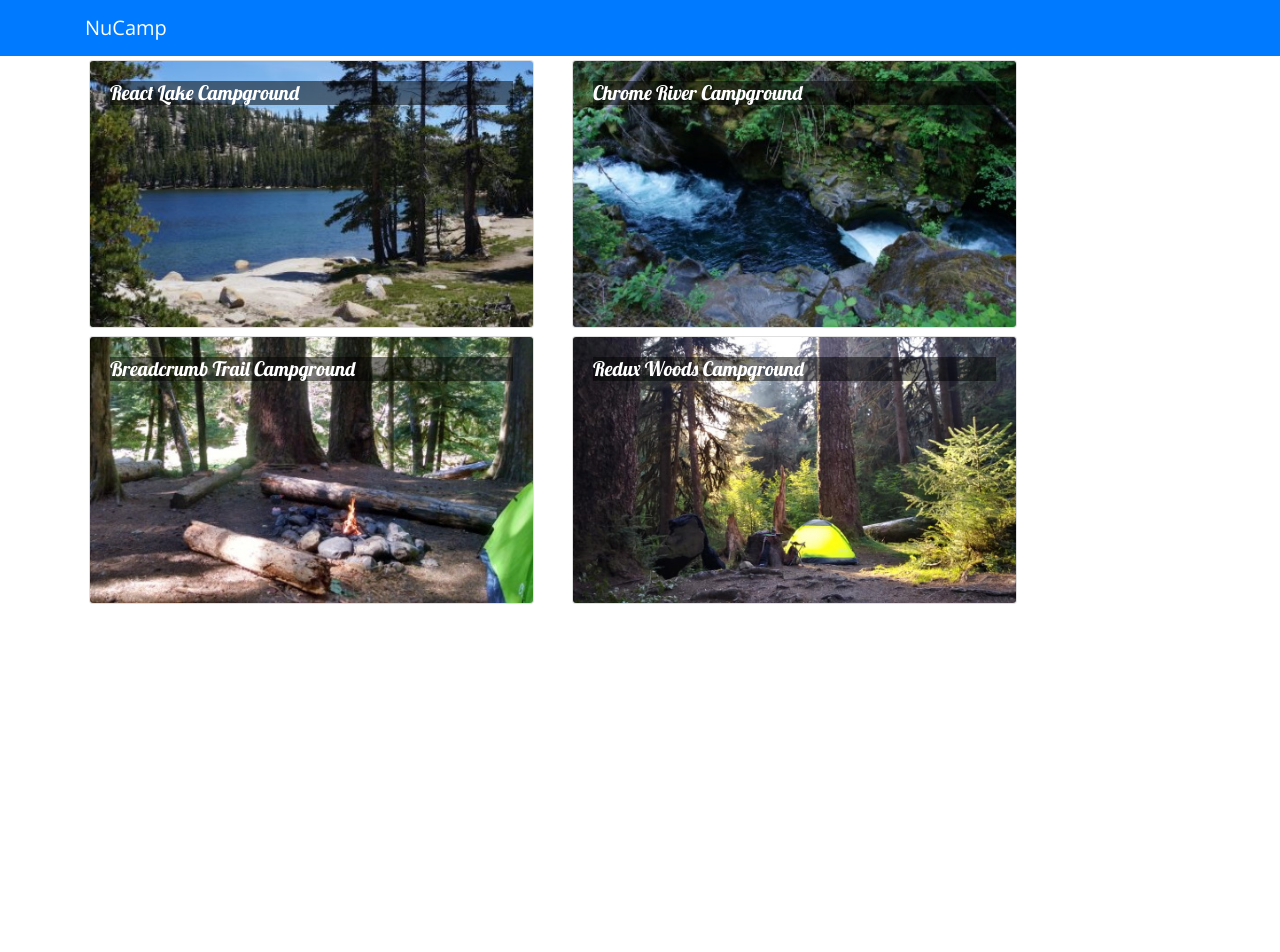
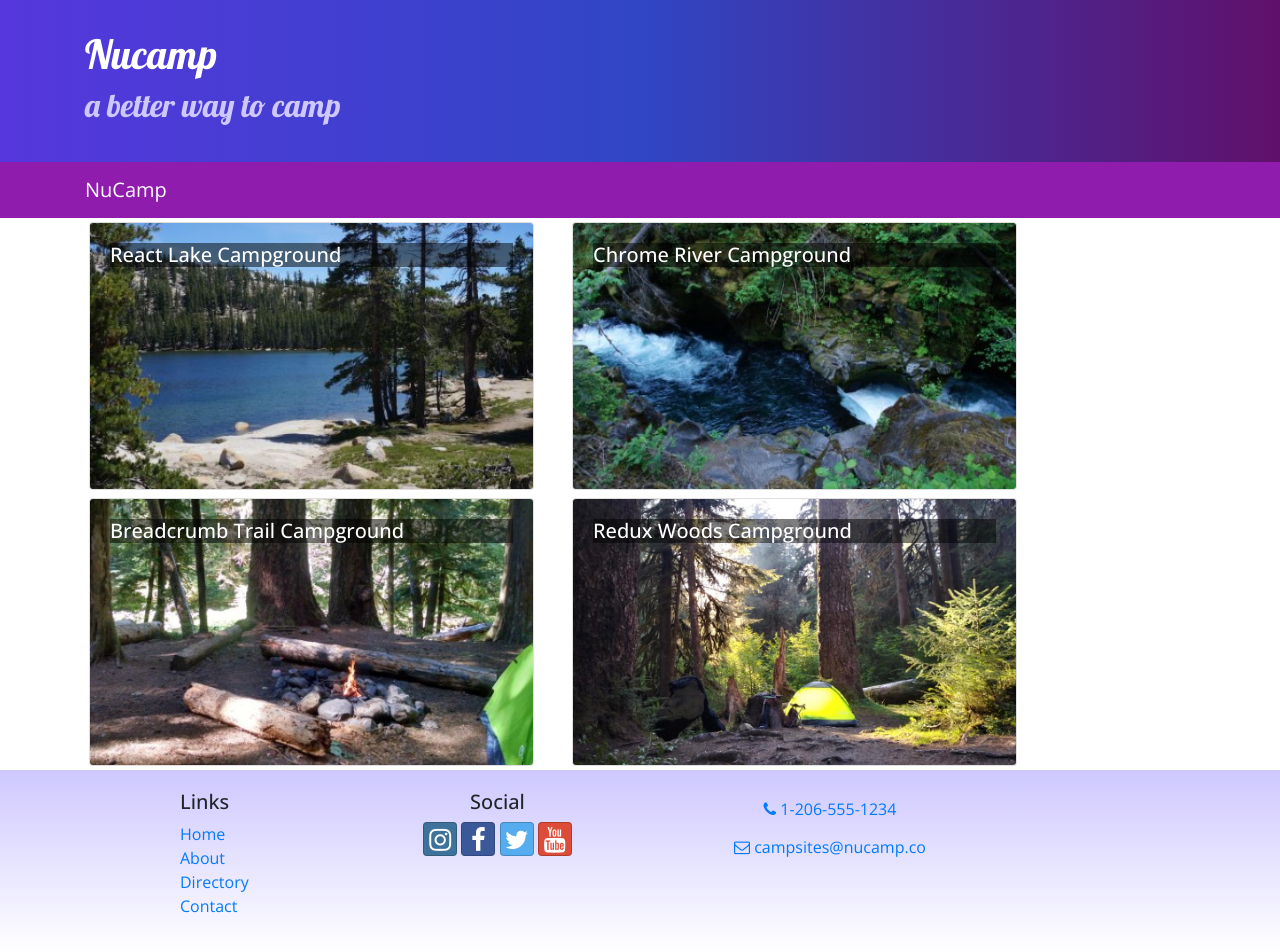
Before and after one commit to P0l4ris/reactNucamp, a React (Create React App) app: page /directory in a window 1280 px wide. Before the commit the page ends 800 px from the top, so only its background shows below. Built offline with nearby package versions, Linux system fonts and the light colour scheme.

Commit message:
Header and Footer

```diff
--- a/package.json
+++ b/package.json
@@ -7,6 +7,8 @@
     "@testing-library/react": "^9.3.2",
     "@testing-library/user-event": "^7.1.2",
     "bootstrap": "4.0.0",
+    "bootstrap-social": "5.1.1",
+    "font-awesome": "4.7.0",
     "react": "^16.13.0",
     "react-dom": "^16.13.0",
     "react-popper": "0.9.2",
--- a/src/App.css
+++ b/src/App.css
@@ -2,11 +2,46 @@
   font-family: "Open Sans", sans-serif;
 }
 
-h5 {
+h1, h2, h3, .card-body>h5 {
 font-family: "Lobster", cursive;
+}
+
+h2 {
+  color: #3046C5;
 }
 
 .card-img-overlay h5 {
 color: white;
 background-color: rgba(0, 0, 0, 0.5);
 }
+
+.card-img-overlay h5 {
+  color: white;
+  background-color: rgba(0, 0, 0, 0.5);
+}
+
+.row-content {
+  padding: 50px 0;
+  border-bottom: 1px ridge;
+  min-height: 200px;
+}
+
+.site-footer {
+  background-image: linear-gradient(#CEC8FF, white);
+  padding: 20px 0;
+}
+
+.jumbotron {
+  margin: 0;
+  padding: 30px;
+  background-image: linear-gradient(to right, #5637DD, #3046C5, #60106B);
+  color: white;
+}
+
+.jumbotron h2 {
+  color: #CEC8FF;
+}
+
+.navbar-dark {
+  background-color: #901CAD;
+}
--- a/src/components/CampsiteInfoComponent.js
+++ b/src/components/CampsiteInfoComponent.js
@@ -1,15 +1,9 @@
-import React, { Component } from 'react';
+import React from 'react';
 import { Card, CardImg, CardImgOverlay, CardText, CardBody, CardTitle } from 'reactstrap';
 
 
-class CampsiteInfo extends Component {
-    constructor(props) {
-        super(props);
-        this.state = {};
 
-    }
-
-    renderCampsite(campsite) {
+function RenderCampsite({campsite}) {
     return (
         <div className="col-md-5 m-1">
             <Card>
@@ -23,7 +17,7 @@
     )
 }
 
-    renderComments(comments) {
+function RenderComments({comments}) {
         if(comments) {
             return (
                 <div className="col-md-5 m-1">
@@ -42,24 +36,20 @@
         return <div></div>
     }
 
-    render() {
-            if (this.props.campsite) {
+function CampsiteInfo(props) {
+            if (props.campsite) {
             return (
                 <div className="container">
                     <div className="row">
-                        {this.renderCampsite(this.props.campsite)}
-                        {this.renderComments(this.props.campsite.comments)}
+                    <RenderCampsite campsite={props.campsite} />
+                    <RenderComments comments={props.campsite.comments} />
                     </div>
                 </div>
-            )
+            );
         }
         return (
             <div></div>
         )
-        };
-
-
-
 }
 
 
@@ -67,4 +57,6 @@
 
 
 
+
+
 export default CampsiteInfo;
--- a/src/components/DirectoryComponents.js
+++ b/src/components/DirectoryComponents.js
@@ -1,22 +1,26 @@
-import React, { Component } from 'react';
+import React from 'react';
 import { Card, CardImg, CardImgOverlay, CardTitle } from 'reactstrap';
 
+function RenderDirectoryItem({campsite, onClick}) {
+    return (
+        <Card onClick={() => onClick(campsite.id)}>
+            <CardImg width="100%" src={campsite.image} alt={campsite.name} />
+            <CardImgOverlay>
+                <CardTitle>{campsite.name}</CardTitle>
+            </CardImgOverlay>
+        </Card>
+    );
+
+}
 
 //this is the structure for a basic class component with constructor//
-class Directory extends Component {
+function Directory(props) {
 
-    render() {
         //an array of elements in here affected by map//
-        const directory = this.props.campsites.map(campsite => {
+        const directory = props.campsites.map(campsite => {
             return (
                 <div key={campsite.id} className="col-md-5 m-1">
-                    {/* here we pass the campsiteSelect(campsite is every specific card) as a function when onclick */}
-                    <Card onClick={() => this.props.onClick(campsite.id)}>
-                    <CardImg width="100%" src={campsite.image} alt={campsite.name} />
-                    <CardImgOverlay>
-                        <CardTitle>{campsite.name}</CardTitle>
-                    </CardImgOverlay>
-                    </Card>
+                    <RenderDirectoryItem campsite={campsite} onClick={props.onClick} />
                 </div>
             );
         });
@@ -31,7 +35,7 @@
 
             </div>
         );
-    }
+
 }
 
 export default Directory;
--- /dev/null
+++ b/src/components/FooterComponent.js
@@ -0,0 +1,34 @@
+import React from 'react';
+
+function Footer(props) {
+    return (
+        <footer className="site-footer">
+            <div className="container">
+                <div className="row">
+                    <div className="col-4 col-sm-2 offset-1">
+                        <h5>Links</h5>
+                        <ul className="list-unstyled">
+                            <li><a href="#">Home</a></li>
+                            <li><a href="#">About</a></li>
+                            <li><a href="#">Directory</a></li>
+                            <li><a href="#">Contact</a></li>
+                        </ul>
+                    </div>
+                    <div className="col-6 col-sm-3 text-center">
+                        <h5>Social</h5>
+                        <a className="btn btn-social-icon btn-instagram" href="http://instagram.com/"><i className="fa fa-instagram" /></a>{' '}
+                        <a className="btn btn-social-icon btn-facebook" href="http://www.facebook.com/"><i className="fa fa-facebook" /></a>{' '}
+                        <a className="btn btn-social-icon btn-twitter" href="http://twitter.com/"><i className="fa fa-twitter" /></a>{' '}
+                        <a className="btn btn-social-icon btn-google" href="http://youtube.com/"><i className="fa fa-youtube" /></a>
+                    </div>
+                    <div className="col-sm-4 text-center">
+                        <a role="button" className="btn btn-link" href="tel:+12065551234"><i className="fa fa-phone" /> 1-206-555-1234</a><br />
+                        <a role="button" className="btn btn-link" href="mailto:notreal@notreal.co"><i className="fa fa-envelope-o" /> campsites@nucamp.co</a>
+                    </div>
+                </div>
+            </div>
+        </footer>
+    )
+}
+
+export default Footer;
--- /dev/null
+++ b/src/components/HeaderComponents.js
@@ -0,0 +1,28 @@
+import React, { Component }  from 'react';
+import { Navbar, NavbarBrand, Jumbotron } from 'reactstrap';
+
+class Header extends Component {
+    render() {
+        return (
+            <React.Fragment>
+                <Jumbotron fluid>
+                    <div className="container">
+                        <div className="row">
+                            <div className="col">
+                                <h1>Nucamp</h1>
+                                <h2>a better way to camp</h2>
+                            </div>
+                        </div>
+                    </div>
+                </Jumbotron>
+                <Navbar dark sticky="top">
+                <div className="container">
+                    <NavbarBrand href="/">NuCamp</NavbarBrand>
+                </div>
+                </Navbar>
+            </React.Fragment>
+        );
+    }
+}
+
+export default Header;
--- a/src/components/MainComponent.js
+++ b/src/components/MainComponent.js
@@ -1,5 +1,6 @@
 import React, {Component}  from 'react';
-import {Navbar, NavbarBrand} from 'reactstrap';
+import Header from './HeaderComponents';
+import Footer from './FooterComponent';
 import Directory from './DirectoryComponents';
 import { CAMPSITES } from '../shared/campsites';
 import CampsiteInfo from './CampsiteInfoComponent';
@@ -23,13 +24,10 @@
   render() {
       return (
           <div>
-              <Navbar dark color="primary">
-              <div className="container">
-                  <NavbarBrand href="/">NuCamp</NavbarBrand>
-              </div>
-              </Navbar>
+              <Header />
               <Directory campsites={this.state.campsites} onClick={campsiteId => this.onCampsiteSelect(campsiteId)}  />
               <CampsiteInfo campsite= {this.state.campsites.filter(campsite => campsite.id === this.state.selectedCampsite)[0]} />
+              <Footer />
           </div>
       );
   }
--- a/src/index.js
+++ b/src/index.js
@@ -3,8 +3,12 @@
 import './index.css';
 import * as serviceWorker from './serviceWorker';
 import 'bootstrap/dist/css/bootstrap.min.css';
+//imported fonts
 import 'typeface-lobster';
 import 'typeface-open-sans';
+//imported icons
+import 'font-awesome/css/font-awesome.css';
+import 'bootstrap-social/bootstrap-social.css';
 //made sure this bottom one is below
 import App from './App';
 //is App the class inside this folder?
```
Also changed, not shown: 1 other file (tests, documents, lock files or other folders). Lines whose indentation alone changed are shown as unchanged.
